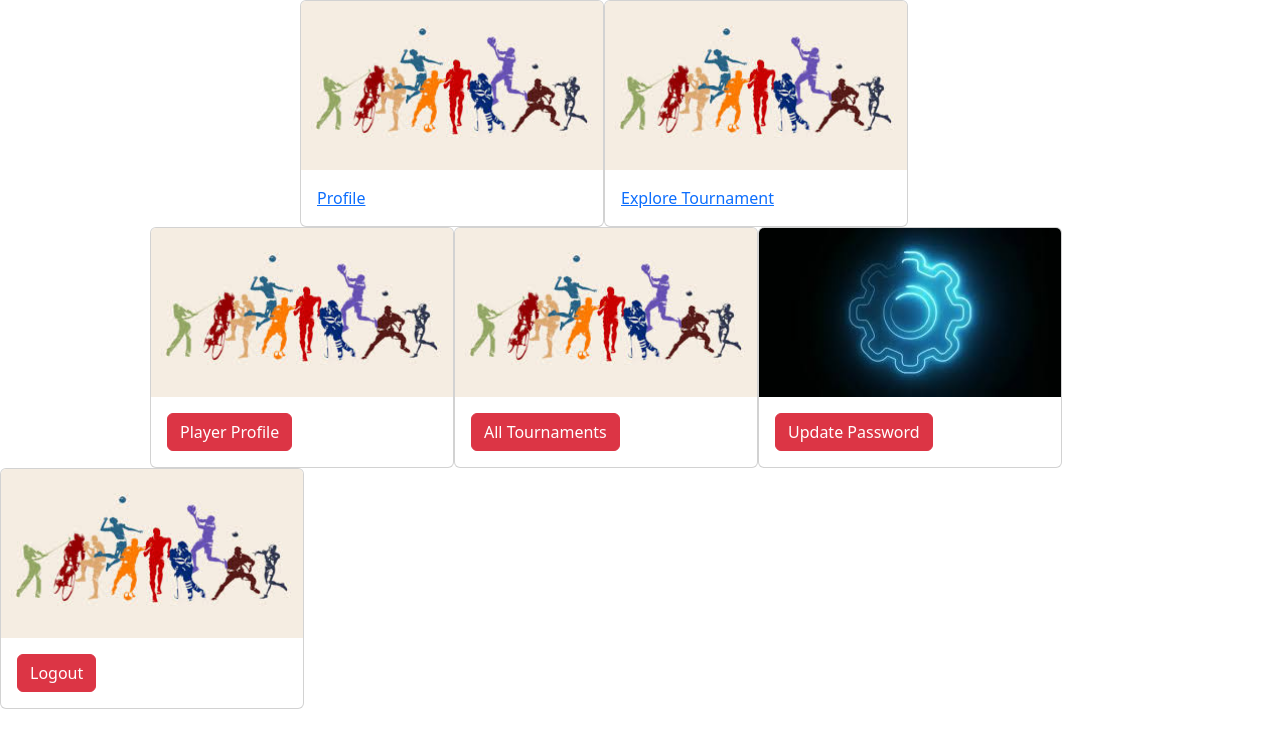
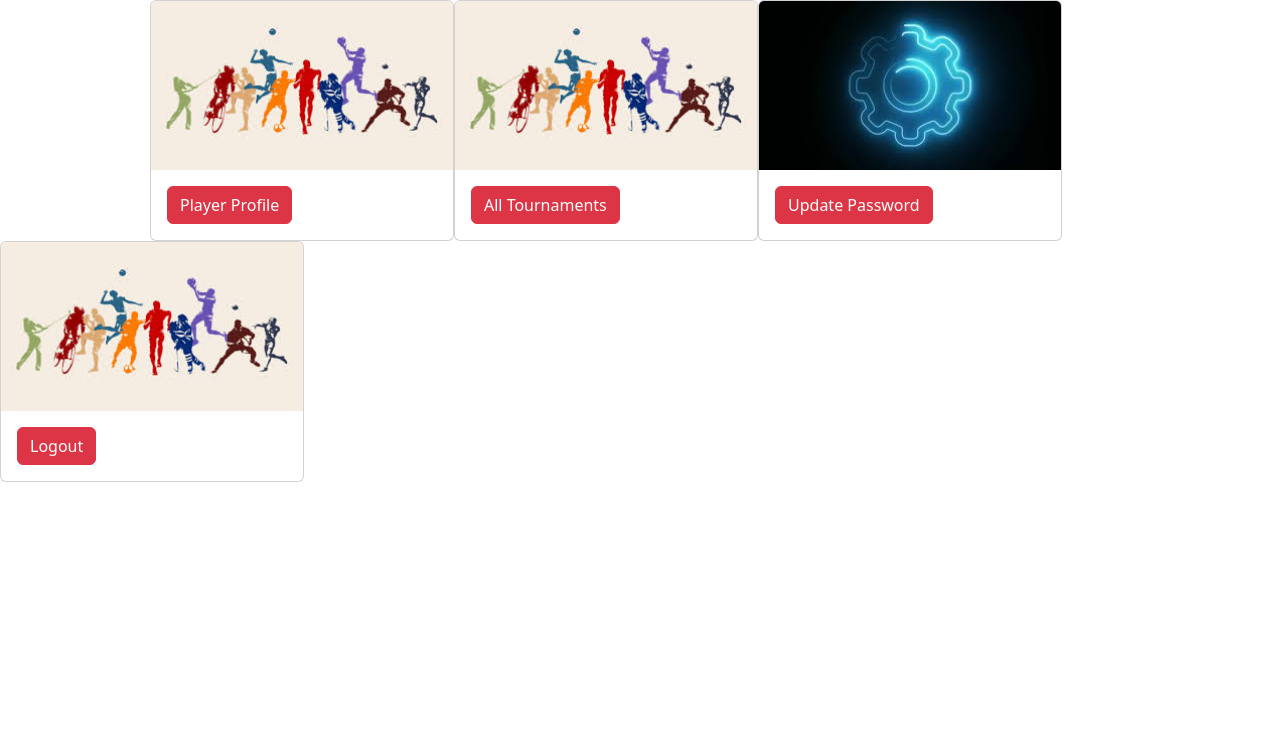
Before and after one commit to incredible-ishan007/fanzonix, a website: page public/player-dash.html in a window 1280 px wide. Drawn offline with nearby package versions, Linux system fonts and the light colour scheme.

Commit message:
Update player-dash.html

```diff
--- a/public/player-dash.html
+++ b/public/player-dash.html
@@ -83,21 +83,7 @@
 
     <form>
 
-        <div class="card" style="width: 19rem; float: left;margin-left: 300px;">
-            <img src="pics/images.jpeg" class="card-img-top" alt="...">
-            <div class="card-body">
 
-                <a href="/player-detail">Profile</a>
-            </div>
-        </div>
-
-        <div class="card" style="width: 19rem; float: left; ">
-            <img src="pics/images.jpeg" class="card-img-top" alt="...">
-            <div class="card-body">
-                <a href="/all-tournaments">Explore Tournament</a>
-
-            </div>
-        </div>
 
 
          <div class="card" style="width: 19rem; float: left; margin-left: 150px; ">
```
